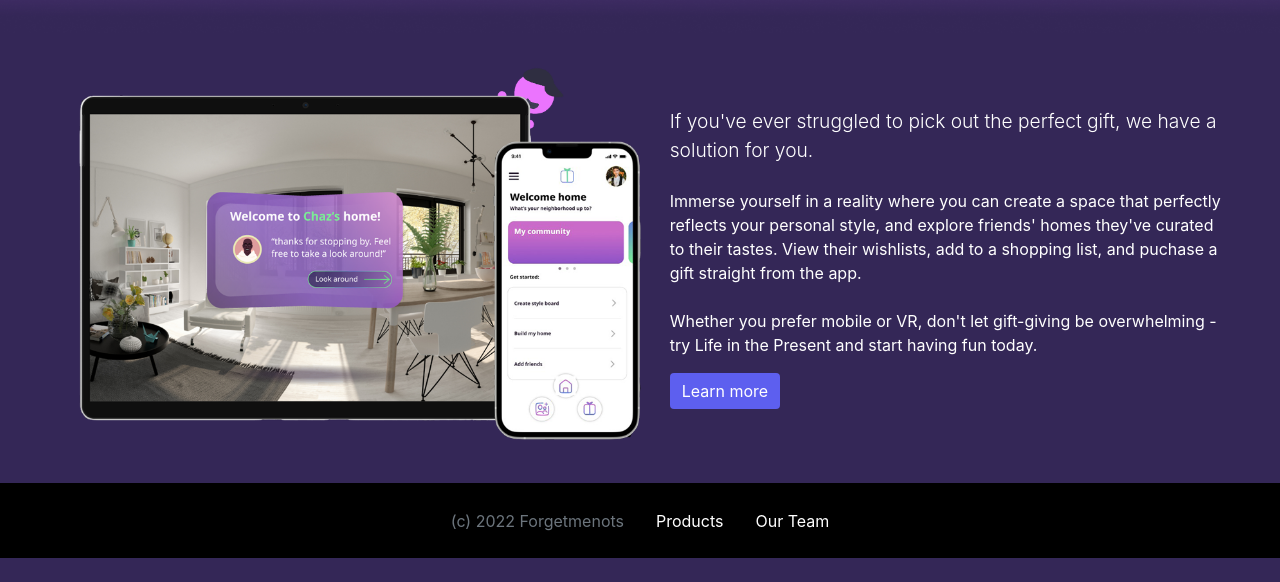
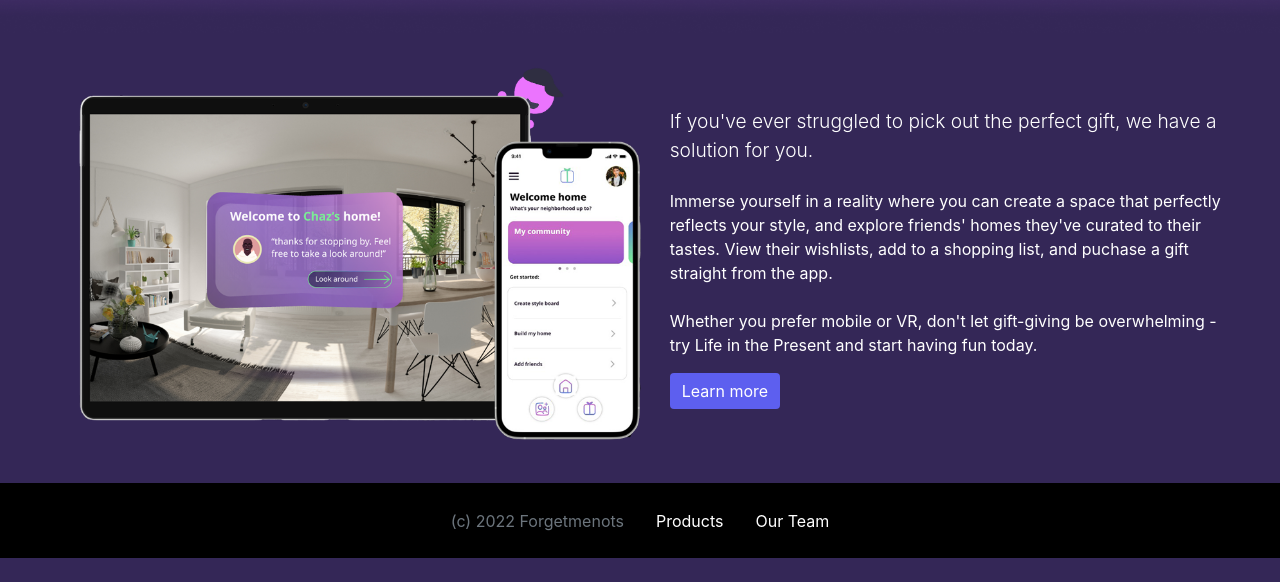
Before and after one commit to sarahcomella/finalproject, a plain HTML site: page index.html in a window 1280 px wide. Shown: the part 218-800 px from the top of the page. Drawn offline with nearby package versions, Linux system fonts and the light colour scheme.

Commit message:
Update index.html

```diff
--- a/index.html
+++ b/index.html
@@ -47,7 +47,7 @@
         <p>
           <span class="tagline">If you've ever struggled to pick out the perfect gift, we have a solution for you. </span>
           <br> <br>
-          Immerse yourself in a reality where you can create a space that perfectly reflects your personal style, and explore friends' homes they've curated to their tastes. View their wishlists, add to a shopping list, and puchase a gift straight from the app.
+          Immerse yourself in a reality where you can create a space that perfectly reflects your style, and explore friends' homes they've curated to their tastes. View their wishlists, add to a shopping list, and puchase a gift straight from the app.
           <br><br>
           Whether you prefer mobile or VR, don't let gift-giving be overwhelming - try Life in the Present and start having fun today.
         </p>
```
